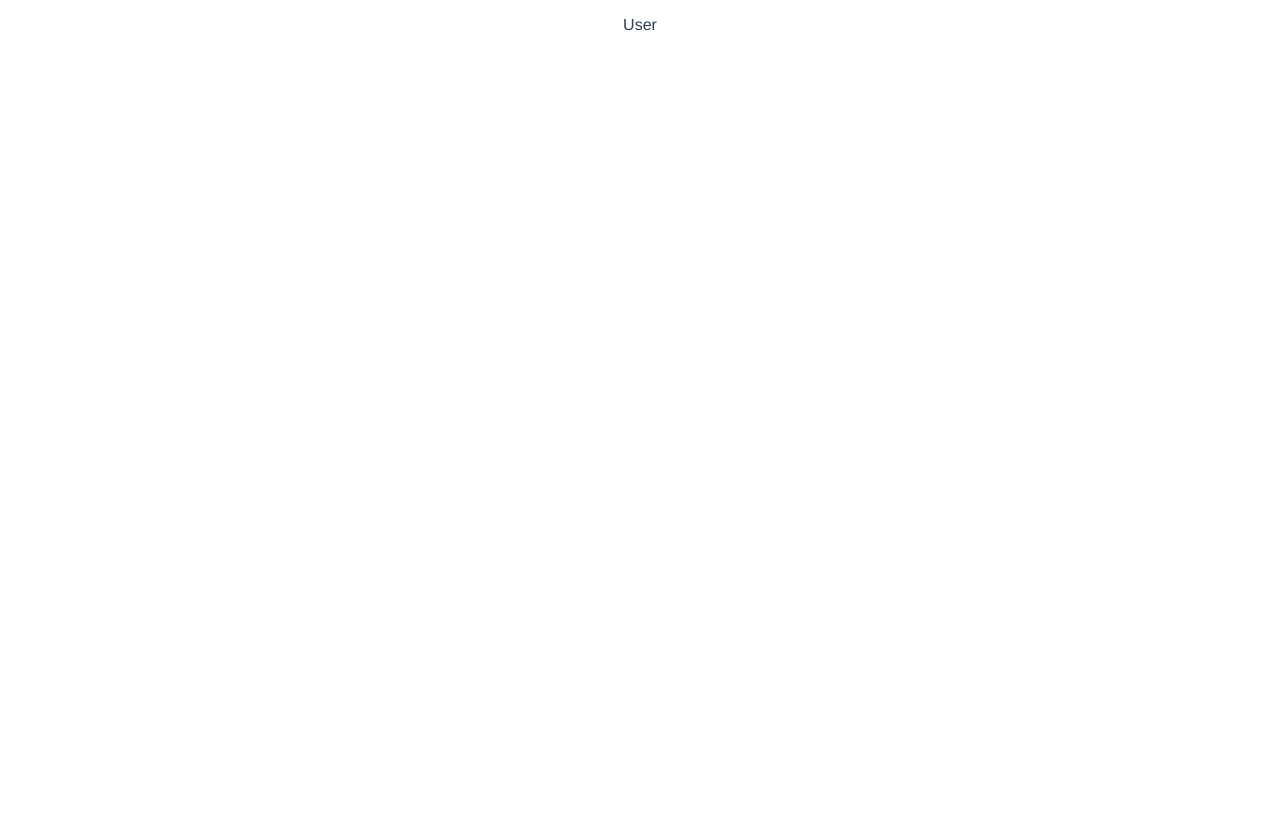
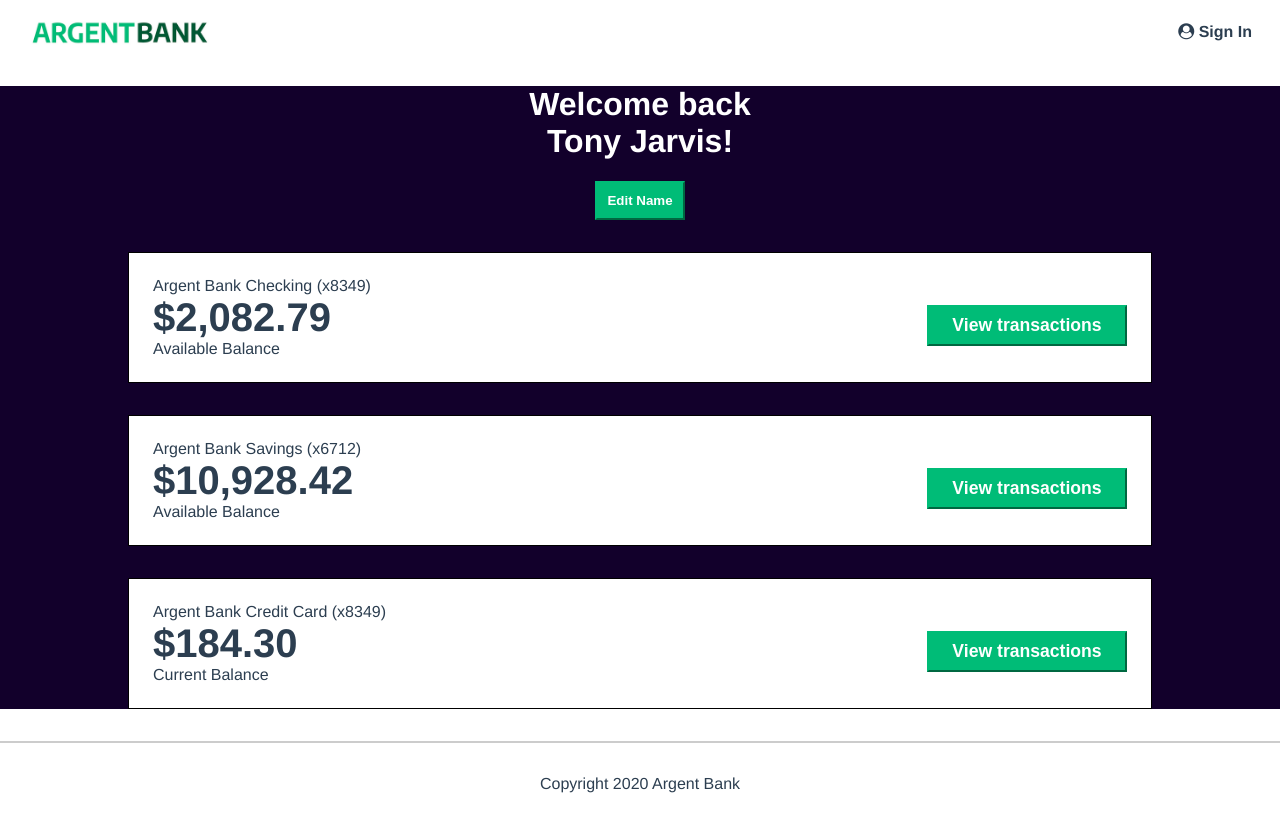
Before and after one commit to SamShunpo/projet_11, a React (Vite) app: page /User in a window 1280 px wide. Built offline with nearby package versions, Linux system fonts and the light colour scheme.

Commit message:
Edit user page

```diff
--- a/src/pages/User/User.jsx
+++ b/src/pages/User/User.jsx
@@ -1,7 +1,22 @@
+import Header from "../../components/Header/Header"
+import Footer from "../../components/Footer/Footer"
+import Button from "../../components/Button/Button"
+import BankAccount from "../../components/BankAccount/BankAccount"
+
 function User() {
-    return(
-        <div>
-            <p>User</p>
+    return (
+        <div className="react-div">
+            <Header />
+            <main className="main bg-dark">
+                <div className="header">
+                    <h1>Welcome back <br/> Tony Jarvis!</h1>
+                    <Button classname="edit-button" title="Edit Name"/>
+                </div>
+                <BankAccount title="Argent Bank Checking (x8349)" amount="$2,082.79" description="Available Balance"/>
+                <BankAccount title="Argent Bank Savings (x6712)" amount="$10,928.42" description="Available Balance"/>
+                <BankAccount title="Argent Bank Credit Card (x8349)" amount="$184.30" description="Current Balance"/>
+            </main>
+            <Footer />
         </div>
     )
 }
```
